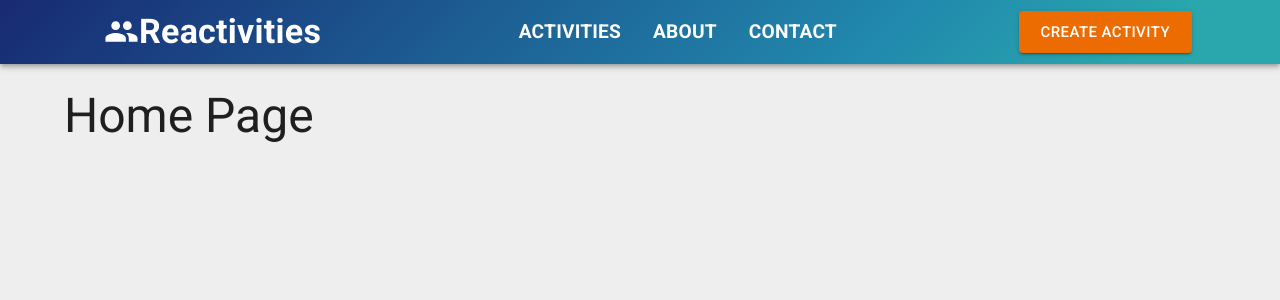
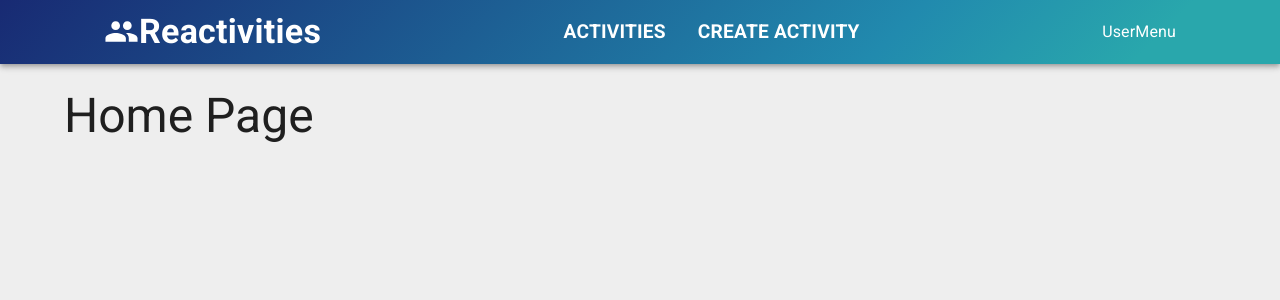
Before and after one commit to JLXP/reactivities-course-neil-front, a React (Vite) app: page / in a window 1280 px wide. Shown: the top 300 px of the page. Built offline with nearby package versions, Linux system fonts and the light colour scheme.

Commit message:
adding navigation links

```diff
--- a/src/app/layout/Navbar.tsx
+++ b/src/app/layout/Navbar.tsx
@@ -2,12 +2,13 @@ import { Group } from "@mui/icons-material";
 import {
   AppBar,
   Box,
-  Button,
   Container,
   MenuItem,
   Toolbar,
   Typography,
 } from "@mui/material";
+import { NavLink } from "react-router";
+import MenuItemLink from "../shared/components/MenuItemLink";
 
 export default function Navbar() {
   return (
@@ -22,7 +23,7 @@ export default function Navbar() {
         <Container>
           <Toolbar sx={{ display: "flex", justifyContent: "space-between" }}>
             <Box>
-              <MenuItem>
+              <MenuItem component={NavLink} to="/">
                 <Group fontSize="large" />
                 <Typography variant="h4" fontWeight={"bold"}>
                   Reactivities
@@ -30,42 +31,10 @@ export default function Navbar() {
               </MenuItem>
             </Box>
             <Box sx={{ display: "flex" }}>
-              <MenuItem
-                sx={{
-                  fontSize: "1.2rem",
-                  textTransform: "uppercase",
-                  fontWeight: "bold",
-                }}
-              >
-                Activities
-              </MenuItem>
-              <MenuItem
-                sx={{
-                  fontSize: "1.2rem",
-                  textTransform: "uppercase",
-                  fontWeight: "bold",
-                }}
-              >
-                About
-              </MenuItem>
-              <MenuItem
-                sx={{
-                  fontSize: "1.2rem",
-                  textTransform: "uppercase",
-                  fontWeight: "bold",
-                }}
-              >
-                Contact
-              </MenuItem>
+              <MenuItemLink to="/activities">Activities</MenuItemLink>
+              <MenuItemLink to="/createActivity">Create Activity</MenuItemLink>
             </Box>
-            <Button
-              size="large"
-              variant="contained"
-              color="warning"
-              onClick={() => {}}
-            >
-              Create Activity
-            </Button>
+            <MenuItem>UserMenu</MenuItem>
           </Toolbar>
         </Container>
       </AppBar>
--- /dev/null
+++ b/src/app/shared/components/MenuItemLink.tsx
@@ -0,0 +1,28 @@
+import { MenuItem } from "@mui/material";
+import type { ReactNode } from "react";
+import { NavLink } from "react-router";
+
+type Props = {
+  children: ReactNode;
+  to: string;
+};
+
+export default function MenuItemLink({ children, to }: Props) {
+  return (
+    <MenuItem
+      component={NavLink}
+      to={to}
+      sx={{
+        fontSize: "1.2rem",
+        textTransform: "uppercase",
+        fontWeight: "bold",
+        color: "inherit",
+        "&.active": {
+          color: "yellow",
+        },
+      }}
+    >
+      {children}
+    </MenuItem>
+  );
+}
```
